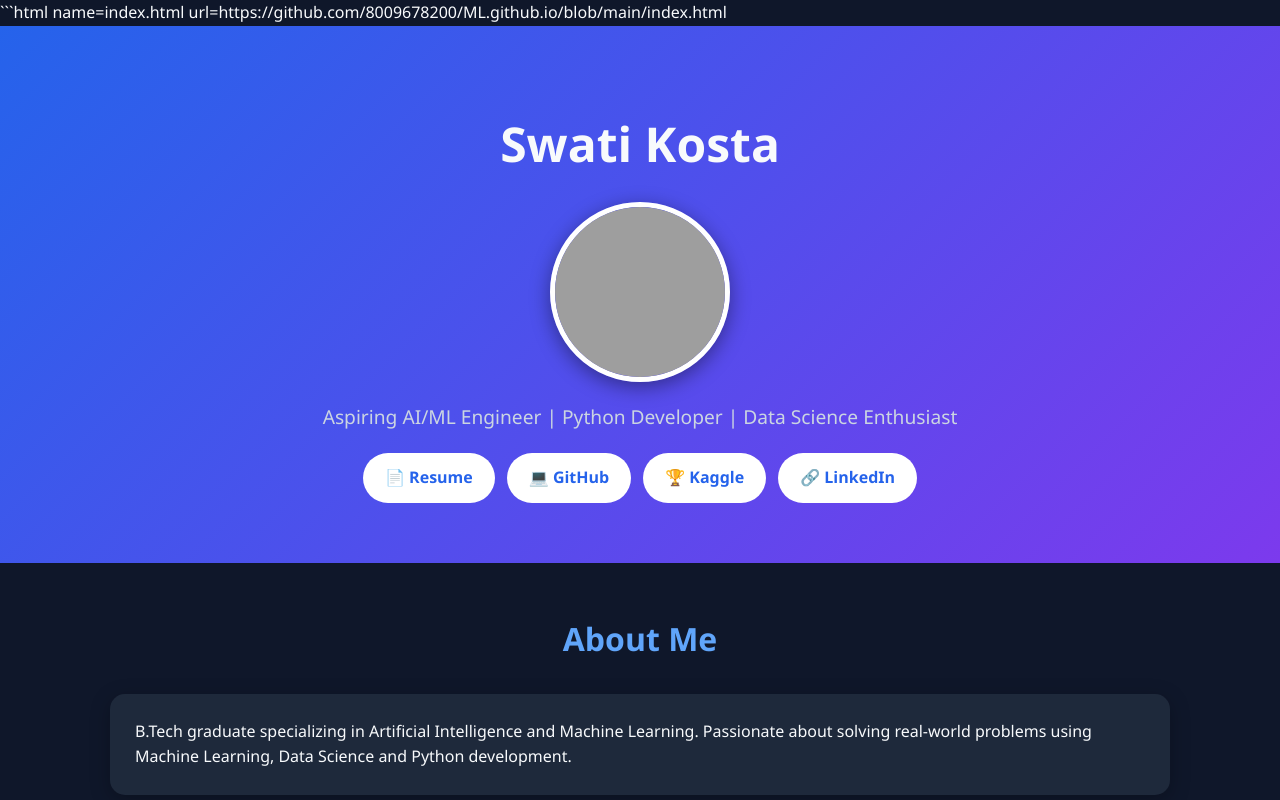
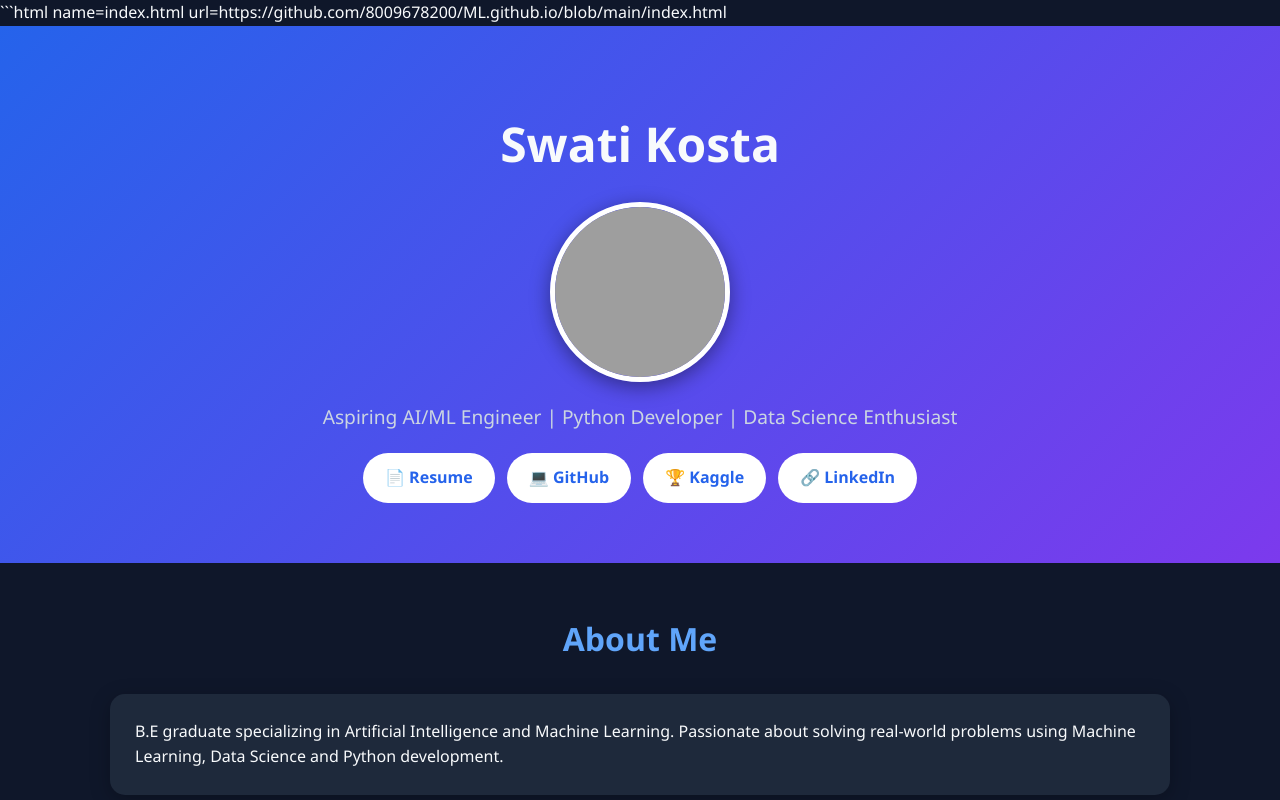
Before and after one commit to 8009678200/ML.github.io, a plain HTML site: page index.html in a window 1280 px wide. Shown: the top 800 px of the page. Drawn offline with Linux system fonts and the light colour scheme; grey boxes are pictures that could not be loaded.

Commit message:
Update degree from B.Tech to B.E in About Me section

```diff
--- a/index.html
+++ b/index.html
@@ -247,7 +247,7 @@
     <h2 class="section-title">About Me</h2>
     <div class="card">
       <p>
-        B.Tech graduate specializing in Artificial Intelligence and Machine Learning.
+        B.E graduate specializing in Artificial Intelligence and Machine Learning.
         Passionate about solving real-world problems using Machine Learning,
         Data Science and Python development.
       </p>
```
